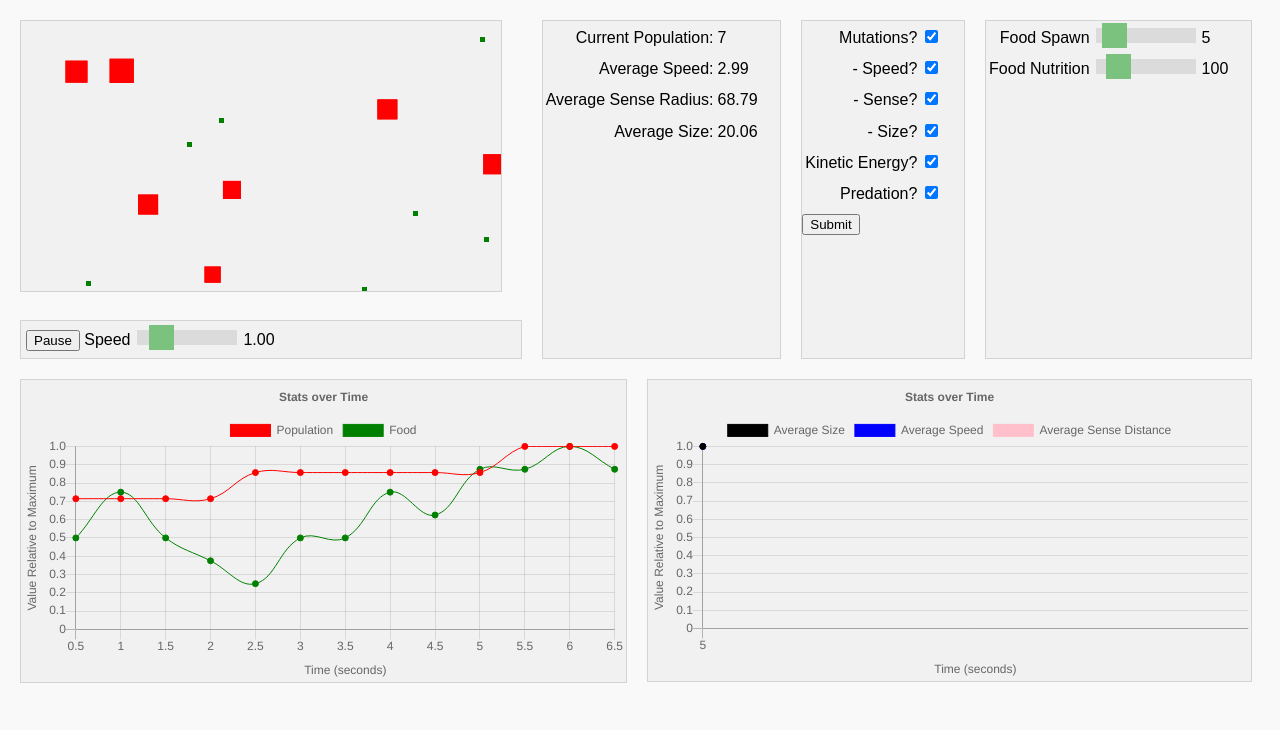
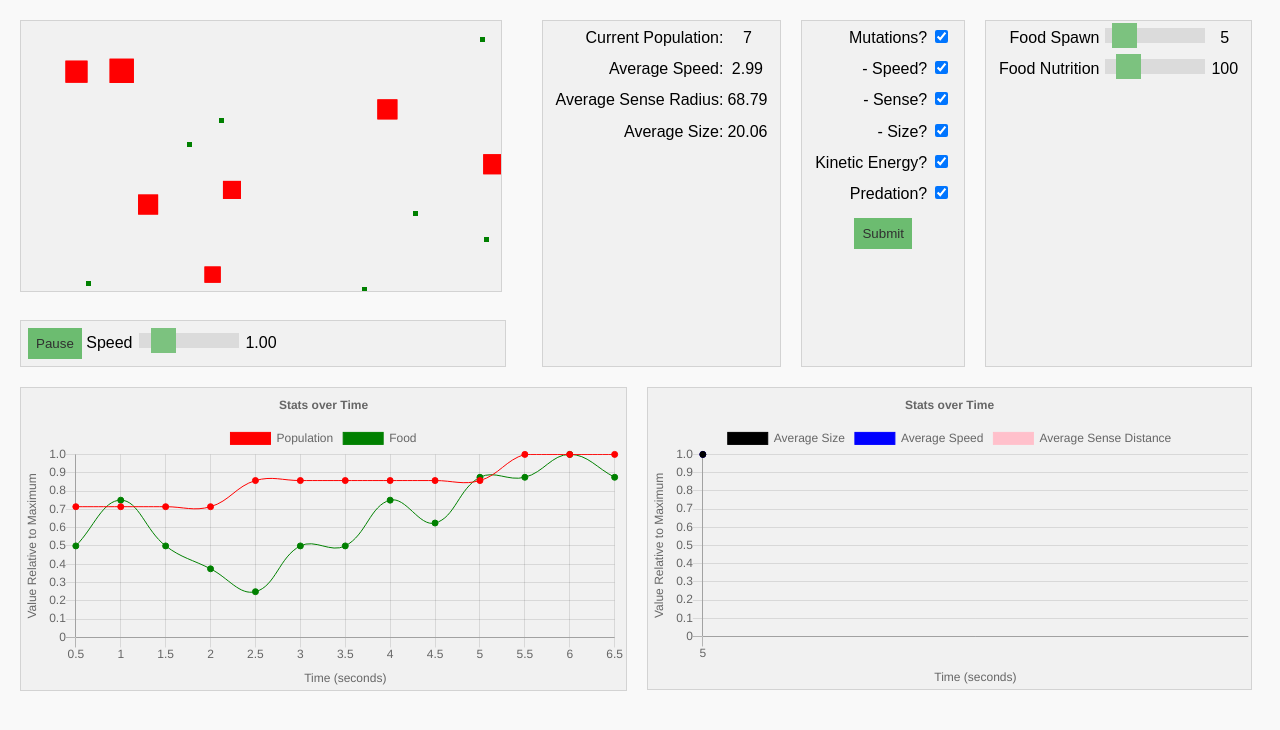
Before and after one commit to GarethHarcombe/bioSimulation, a PHP site: page / in a window 1280 px wide. Shown: the top 730 px of the page. Run offline with PHP 8.4, Linux system fonts and the light colour scheme; some libraries are stand-ins or nearby versions.

Commit message:
Styled the buttons to make them look nicer. Also found a free website hoster that can run PHP, so the website can be accessed remotely at www.biosim.co.nf (for testing)

```diff
--- a/index.php
+++ b/index.php
@@ -99,11 +99,11 @@
 			</section>
 
 			<section class="bottom_container">
-				<div class="chart overall_chart_container">
+				<div class="overall_chart_container">
 					<canvas id="overall_chart"></canvas>
 				</div>
 
-				<div class="chart mutations_chart_container">
+				<div class="mutations_chart_container">
 					<canvas id="mutations_chart"></canvas>
 				</div>
 			</section>
--- a/style.css
+++ b/style.css
@@ -23,22 +23,33 @@ body {
     grid-gap: 20px;
 }
 
+input[type=submit], button {
+    background: #4CAF50;
+    opacity: 0.8;
+    padding: 0.5rem;
+    border: none;
+    cursor: pointer;
+}
+
+input[type=submit] {
+    display: block;
+    margin: 0.5rem auto;
+}
+
+input[type=submit]:hover, button:hover {
+    opacity: 1;
+}
+
 .top_container {
     display: grid;
     grid-gap: 20px;
-    grid-template-areas:
-        'canvas information form slider'
-        'pause_play information form slider';
+    grid-template-areas: 'canvas information form slider' 'pause_play information form slider';
 }
 
 canvas {
     grid-area: canvas;
     border: var(--border);
     background-color: var(--primary);
-}
-
-.simulation {
-    text-align: center;
 }
 
 .information_container {
@@ -57,6 +68,11 @@ canvas {
     text-align: right;
 }
 
+table {
+    text-align: center;
+    margin: 0 auto;
+}
+
 .slide_container {
     grid-area: slider;
     background: var(--primary);
@@ -67,13 +83,15 @@ canvas {
     grid-area: pause_play;
     background: var(--primary);
     border: var(--border);
-    padding: 5px;
+    padding: 7px;
+    max-width: 470px;
 }
 
 .bottom_container {
     display: grid;
     grid-gap: 20px;
     grid-template-columns: repeat(2, 1fr);
+    max-width: 1500px;
 }
 
 .slider {
```
